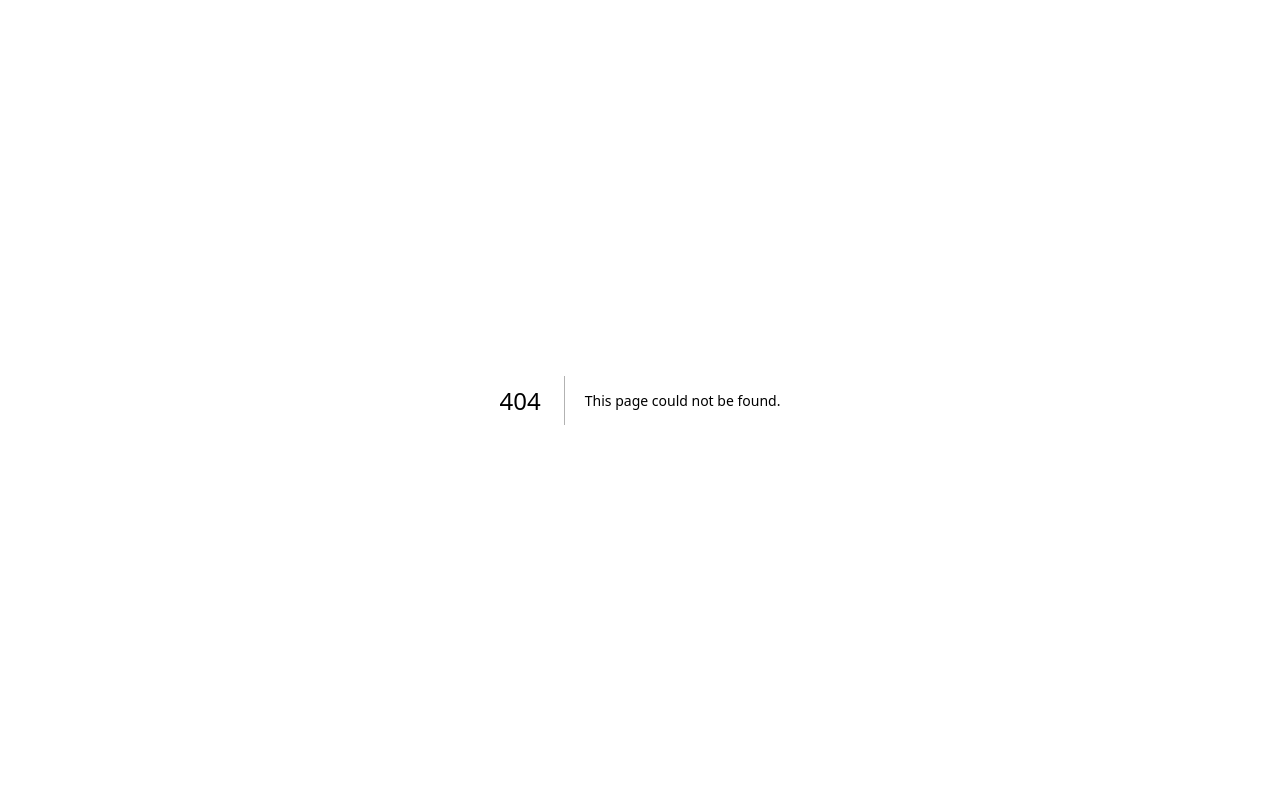
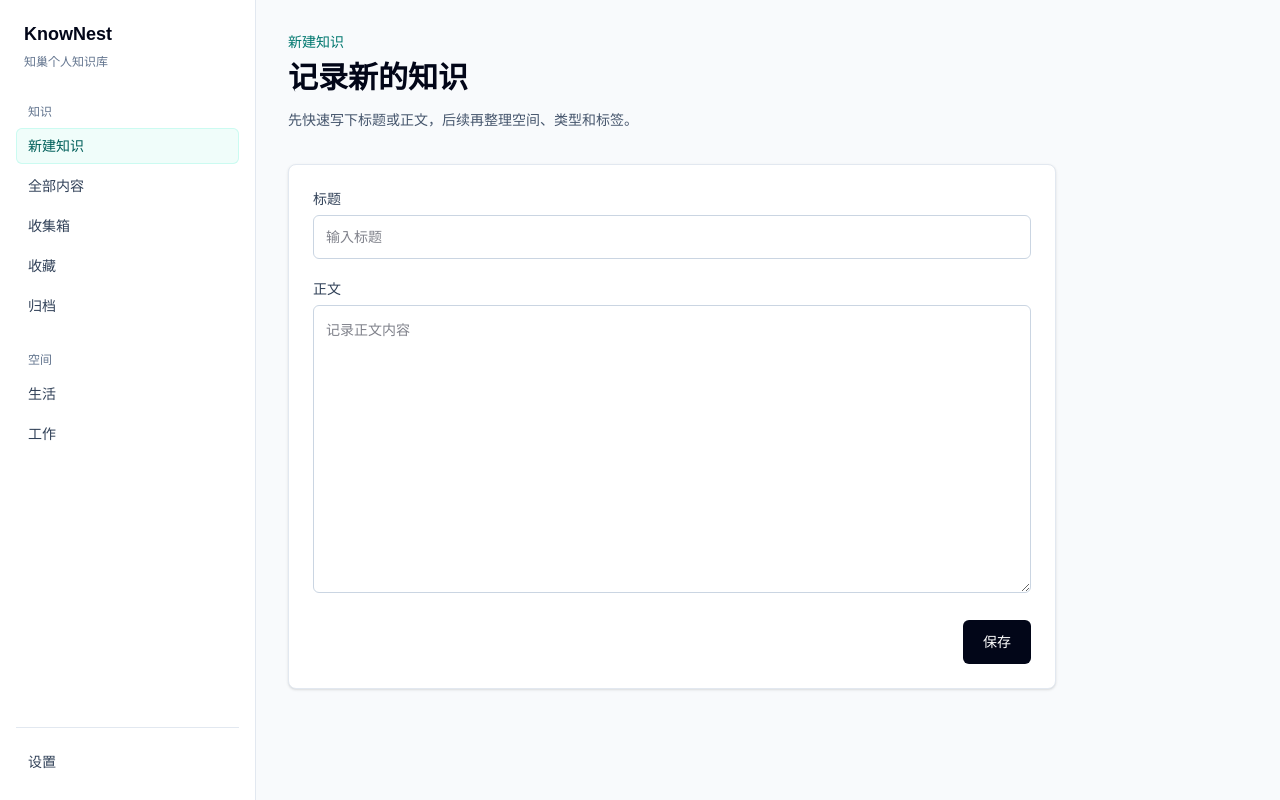
Before and after one commit to lihao-24/KnowNest, a Next.js app: page /app/items/new in a window 1280 px wide. Before the commit this address had no page. Built offline with nearby package versions, Linux system fonts and the light colour scheme.

Commit message:
feat: add create knowledge item page

```diff
--- /dev/null
+++ b/src/app/app/items/new/actions.ts
@@ -0,0 +1,51 @@
+"use server";
+
+import { redirect } from "next/navigation";
+
+import { AUTH_REQUIRED_MESSAGE, requireUser } from "@/lib/auth/server";
+import { createKnowledgeItem } from "@/lib/db/knowledge-items";
+
+import { validateKnowledgeItemDraft } from "./validation";
+
+const SAVE_KNOWLEDGE_ITEM_FAILED_MESSAGE = "保存失败，请稍后重试。";
+
+type CreateKnowledgeItemActionState = {
+  errorMessage: string;
+};
+
+export async function createKnowledgeItemAction(
+  _previousState: CreateKnowledgeItemActionState,
+  formData: FormData,
+): Promise<CreateKnowledgeItemActionState> {
+  const validation = validateKnowledgeItemDraft({
+    title: String(formData.get("title") ?? ""),
+    content: String(formData.get("content") ?? ""),
+  });
+
+  if (!validation.ok) {
+    return {
+      errorMessage: validation.error,
+    };
+  }
+
+  try {
+    const user = await requireUser();
+
+    await createKnowledgeItem(user.id, {
+      title: validation.value.title,
+      content: validation.value.content,
+      space: "work",
+      type: "note",
+      status: "inbox",
+    });
+  } catch (error) {
+    return {
+      errorMessage:
+        error instanceof Error && error.message === AUTH_REQUIRED_MESSAGE
+          ? AUTH_REQUIRED_MESSAGE
+          : SAVE_KNOWLEDGE_ITEM_FAILED_MESSAGE,
+    };
+  }
+
+  redirect("/app");
+}
--- /dev/null
+++ b/src/app/app/items/new/knowledge-form.tsx
@@ -0,0 +1,71 @@
+"use client";
+
+import { useActionState } from "react";
+
+import { createKnowledgeItemAction } from "./actions";
+
+const initialCreateKnowledgeItemActionState = {
+  errorMessage: "",
+};
+
+export function KnowledgeForm() {
+  const [state, formAction, isPending] = useActionState(
+    createKnowledgeItemAction,
+    initialCreateKnowledgeItemActionState,
+  );
+
+  return (
+    <form action={formAction} className="space-y-5">
+      <div>
+        <label
+          className="mb-1.5 block text-sm font-medium text-slate-700"
+          htmlFor="title"
+        >
+          标题
+        </label>
+        <input
+          className="h-11 w-full min-w-0 rounded-md border border-slate-300 bg-white px-3 text-base text-slate-950 outline-none transition focus:border-teal-600 focus:ring-2 focus:ring-teal-600/15 disabled:cursor-not-allowed disabled:bg-slate-100 sm:text-sm"
+          disabled={isPending}
+          id="title"
+          name="title"
+          placeholder="输入标题"
+          type="text"
+        />
+      </div>
+
+      <div>
+        <label
+          className="mb-1.5 block text-sm font-medium text-slate-700"
+          htmlFor="content"
+        >
+          正文
+        </label>
+        <textarea
+          className="min-h-72 w-full min-w-0 resize-y rounded-md border border-slate-300 bg-white px-3 py-3 text-base leading-6 text-slate-950 outline-none transition focus:border-teal-600 focus:ring-2 focus:ring-teal-600/15 disabled:cursor-not-allowed disabled:bg-slate-100 sm:text-sm"
+          disabled={isPending}
+          id="content"
+          name="content"
+          placeholder="记录正文内容"
+        />
+      </div>
+
+      <div className="flex flex-col gap-3 sm:flex-row sm:items-center sm:justify-between">
+        <p
+          aria-live="polite"
+          className="min-h-6 text-sm leading-6 text-red-600"
+          role="status"
+        >
+          {state.errorMessage}
+        </p>
+
+        <button
+          className="inline-flex h-11 items-center justify-center rounded-md bg-slate-950 px-5 text-sm font-medium text-white transition hover:bg-slate-800 disabled:cursor-not-allowed disabled:bg-slate-400"
+          disabled={isPending}
+          type="submit"
+        >
+          {isPending ? "保存中..." : "保存"}
+        </button>
+      </div>
+    </form>
+  );
+}
--- /dev/null
+++ b/src/app/app/items/new/page.tsx
@@ -0,0 +1,21 @@
+import { KnowledgeForm } from "./knowledge-form";
+
+export default function NewKnowledgeItemPage() {
+  return (
+    <section className="w-full max-w-3xl">
+      <div className="mb-8">
+        <p className="text-sm font-medium text-teal-700">新建知识</p>
+        <h1 className="mt-2 text-3xl font-semibold tracking-normal">
+          记录新的知识
+        </h1>
+        <p className="mt-3 text-sm leading-6 text-slate-600">
+          先快速写下标题或正文，后续再整理空间、类型和标签。
+        </p>
+      </div>
+
+      <div className="rounded-lg border border-slate-200 bg-white p-5 shadow-sm sm:p-6">
+        <KnowledgeForm />
+      </div>
+    </section>
+  );
+}
--- /dev/null
+++ b/src/app/app/items/new/validation.ts
@@ -0,0 +1,38 @@
+export const EMPTY_KNOWLEDGE_ITEM_MESSAGE = "标题和正文不能同时为空。";
+
+export type KnowledgeItemDraft = {
+  title: string;
+  content: string;
+};
+
+export type KnowledgeItemDraftValidationResult =
+  | {
+      ok: true;
+      value: KnowledgeItemDraft;
+    }
+  | {
+      ok: false;
+      error: string;
+    };
+
+export function validateKnowledgeItemDraft(
+  draft: KnowledgeItemDraft,
+): KnowledgeItemDraftValidationResult {
+  const title = draft.title.trim();
+  const content = draft.content.trim();
+
+  if (!title && !content) {
+    return {
+      ok: false,
+      error: EMPTY_KNOWLEDGE_ITEM_MESSAGE,
+    };
+  }
+
+  return {
+    ok: true,
+    value: {
+      title,
+      content,
+    },
+  };
+}
--- /dev/null
+++ b/src/lib/auth/server.ts
@@ -0,0 +1,37 @@
+import "server-only";
+
+import { createServerSupabaseClient } from "@/lib/supabase/server";
+
+export const AUTH_REQUIRED_MESSAGE = "请先登录后再继续操作。";
+
+export type CurrentUser = {
+  id: string;
+  email: string | null;
+};
+
+export async function getCurrentUser(): Promise<CurrentUser | null> {
+  const supabase = await createServerSupabaseClient();
+  const {
+    data: { user },
+    error,
+  } = await supabase.auth.getUser();
+
+  if (error || !user) {
+    return null;
+  }
+
+  return {
+    id: user.id,
+    email: user.email ?? null,
+  };
+}
+
+export async function requireUser(): Promise<CurrentUser> {
+  const user = await getCurrentUser();
+
+  if (!user) {
+    throw new Error(AUTH_REQUIRED_MESSAGE);
+  }
+
+  return user;
+}
```
Also changed, not shown: 1 other file (tests, documents, lock files or other folders).
